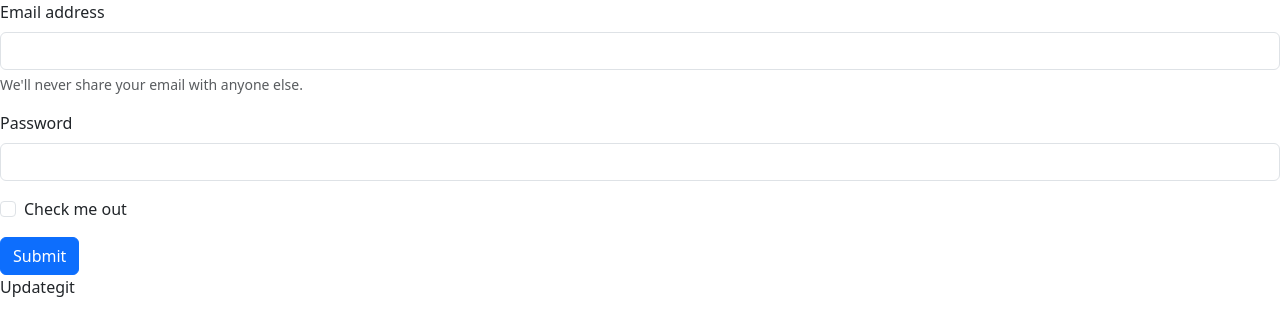
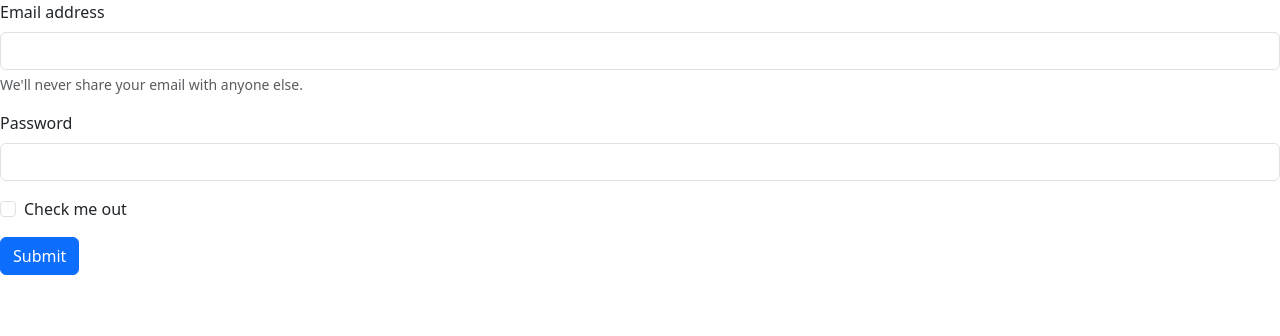
Before and after one commit to Aakash-Kasaudhan/web-mini-project, a plain HTML site: page index.html in a window 1280 px wide. Drawn offline with nearby package versions, Linux system fonts and the light colour scheme.

Commit message:
updated on 17-07-23

```diff
--- a/index.html
+++ b/index.html
@@ -29,7 +29,7 @@
         </div>
         <button types="submit" class="btn btn-primary">Submit</button>
     </form>
-    <p>Updategit</p>
+
 </body>
 
 </html>
```
